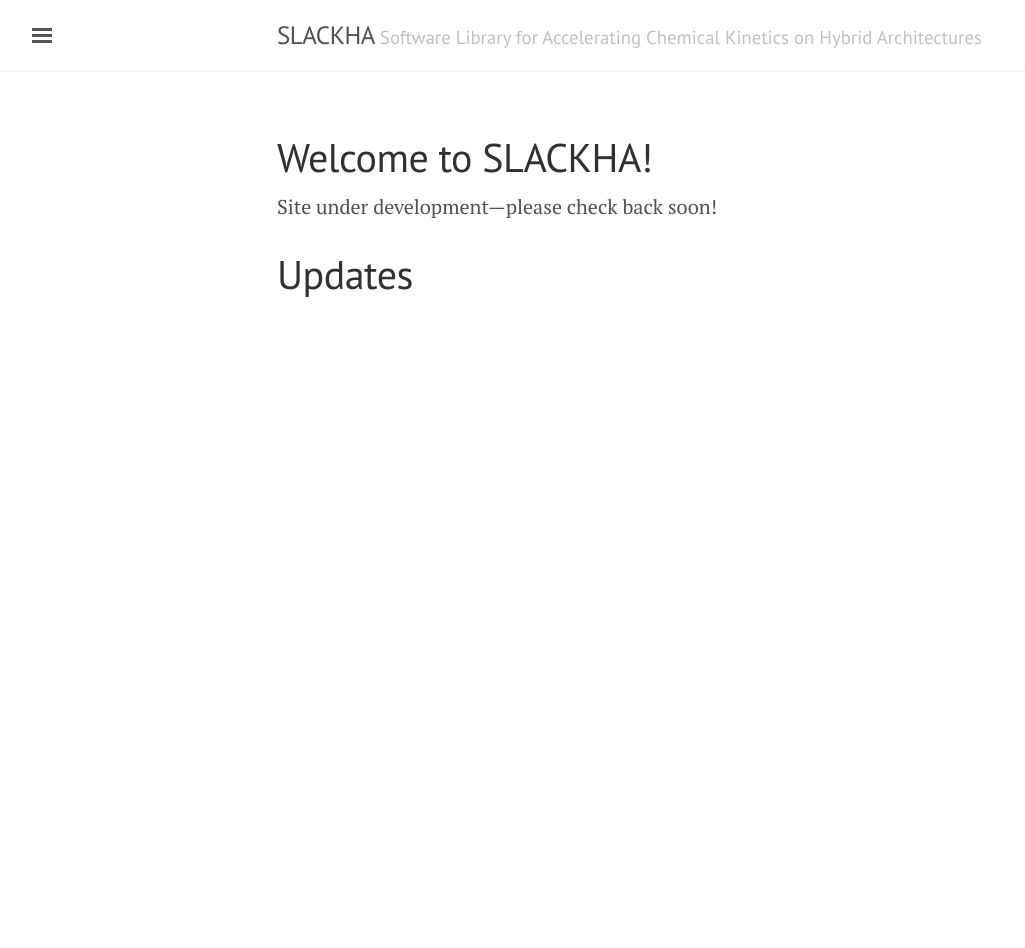
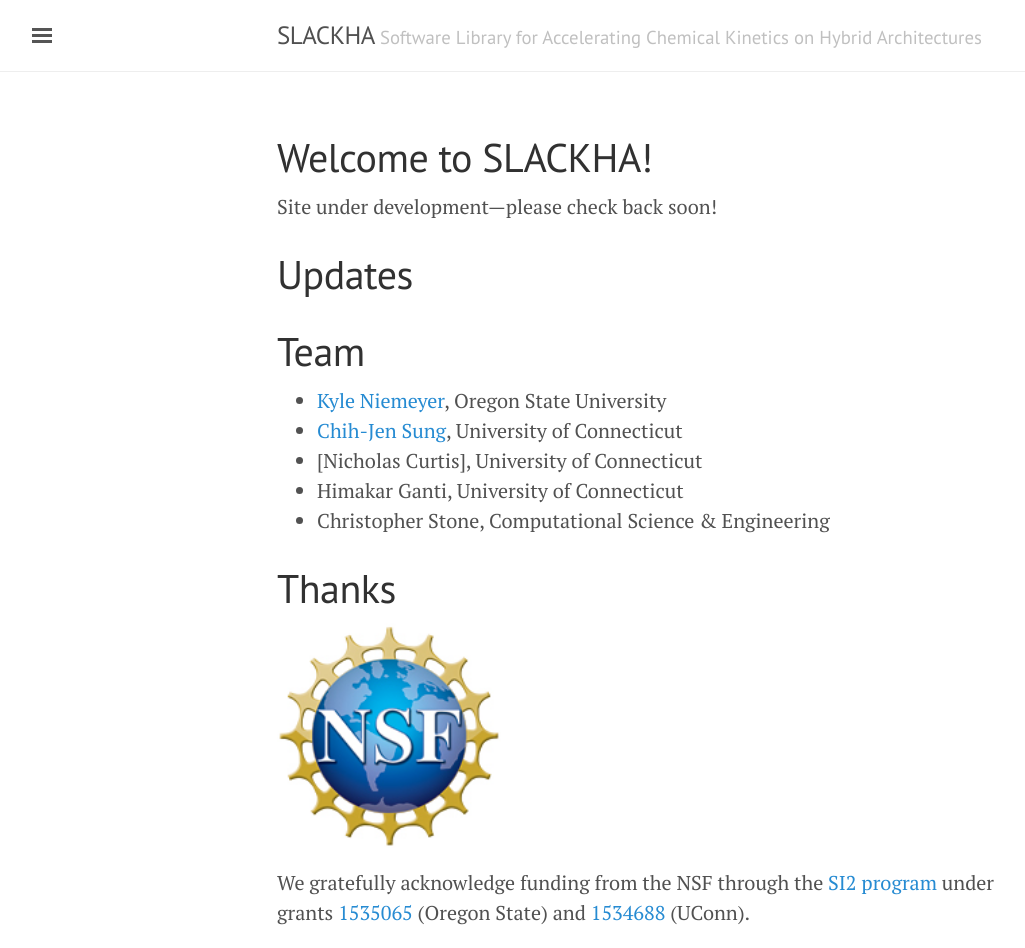
Before and after one commit to SLACKHA/slackha.github.io, a Jekyll site: the page built from index.md, in a window 1280 px wide. Shown: the whole page, without its empty margins (3-1028 px from the left). Built offline with Jekyll 4.4.1, drawn with Linux system fonts in a browser that asks for light colours; before the commit the page ends 900 px from its top, so only the background shows below that.

Commit message:
added note about funding

```diff
--- a/index.md
+++ b/index.md
@@ -9,7 +9,26 @@ Site under development---please check back soon!
 
 # Updates
 
-{% for post in site.posts %}
-## <a href="{{ post.url }}">{{ post.title }}</a>
-  {{ post.excerpt }}
-{% endfor %}
+<ul>
+  {% for post in site.posts %}
+    <li>
+      <a href="{{ post.url }}">{{ post.title }}</a>
+    </li>
+  {% endfor %}
+</ul>
+
+# Team
+
+ * [Kyle Niemeyer](http://kyleniemeyer.com), Oregon State University
+ * [Chih-Jen Sung](http://combdiaglab.engr.uconn.edu), University of Connecticut
+ * [Nicholas Curtis], University of Connecticut
+ * Himakar Ganti, University of Connecticut
+ * Christopher Stone, Computational Science & Engineering
+
+# Thanks
+
+![NSF logo](/public/img/nsf1.jpg){:width="224px"}
+
+We gratefully acknowledge funding from the NSF through the [SI2 program](www.nsf.gov/si2/)
+under grants [1535065](https://www.nsf.gov/awardsearch/showAward?AWD_ID=1535065&HistoricalAwards=false) (Oregon State)
+and [1534688](https://www.nsf.gov/awardsearch/showAward?AWD_ID=1534688&HistoricalAwards=false) (UConn).
```
Also changed, not shown: public/img/nsf1.jpg (added).
